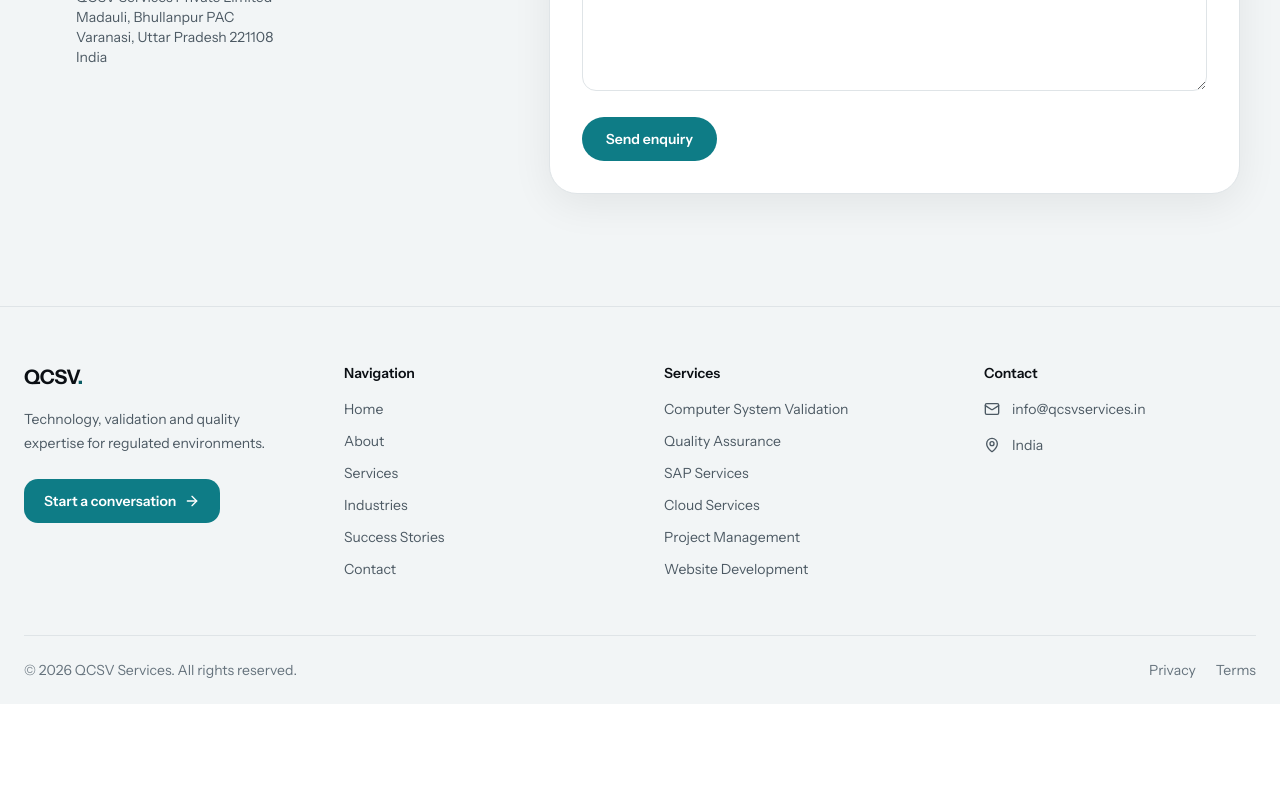
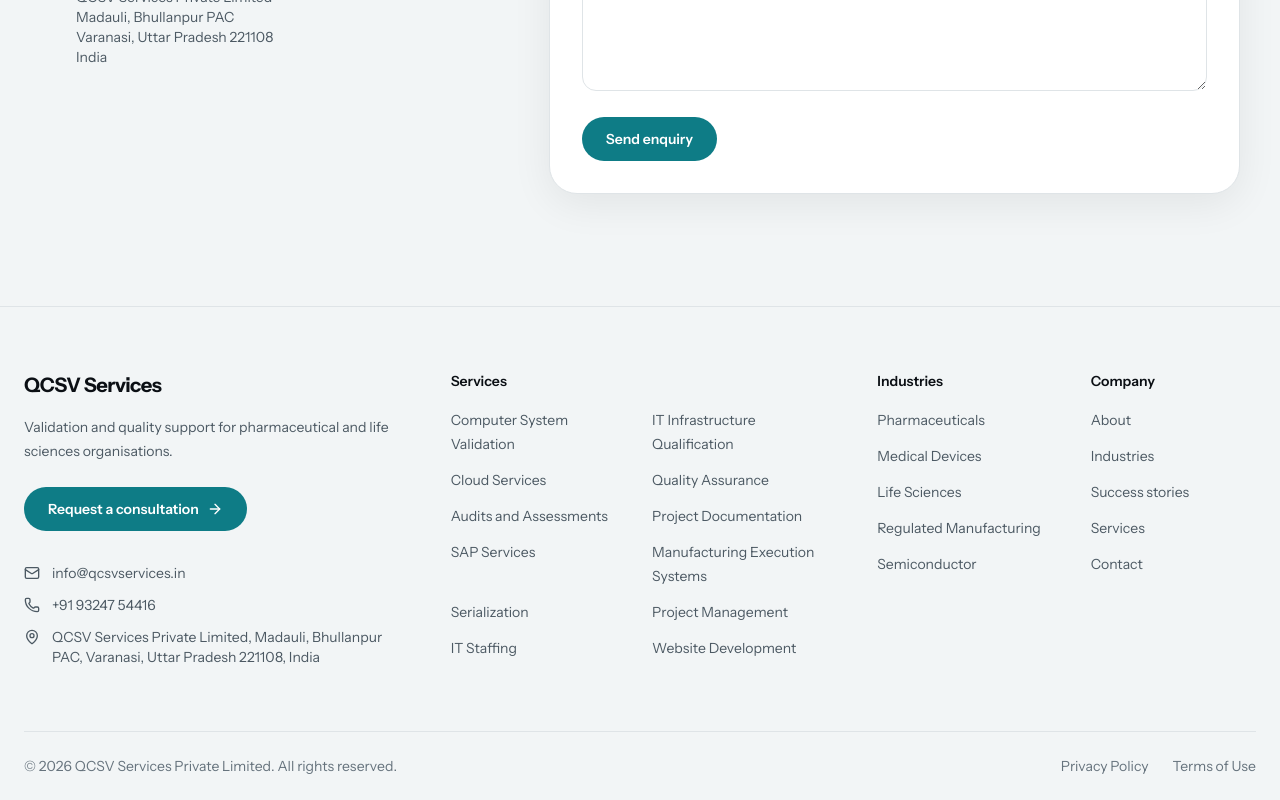
Before and after one commit to singhavinash2402-blckflm/qcsvservices, a Next.js app: page / in a window 1280 px wide. Shown: the part 6258-7058 px from the top of the page. Before the commit the page ends 6962 px from the top, so only its background shows below. Built offline with nearby package versions, Linux system fonts and the light colour scheme; no server answers.

Commit message:
feat: rebuilt footer with all services, industries, contact details and legal links; privacy policy and terms of use pages

```diff
--- /dev/null
+++ b/src/app/privacy/page.tsx
@@ -0,0 +1,15 @@
+import type { Metadata } from "next";
+
+import { LegalPage } from "@/components/legal/legal-page";
+import { privacyPolicy } from "@/config/legal";
+
+export const metadata: Metadata = {
+  title: "Privacy Policy",
+  description:
+    "How QCSV Services collects, uses and protects personal information submitted through this website.",
+  alternates: { canonical: "/privacy" }
+};
+
+export default function PrivacyPage() {
+  return <LegalPage document={privacyPolicy} />;
+}
--- /dev/null
+++ b/src/app/terms/page.tsx
@@ -0,0 +1,14 @@
+import type { Metadata } from "next";
+
+import { LegalPage } from "@/components/legal/legal-page";
+import { termsOfUse } from "@/config/legal";
+
+export const metadata: Metadata = {
+  title: "Terms of Use",
+  description: "The terms that apply when you use the QCSV Services website.",
+  alternates: { canonical: "/terms" }
+};
+
+export default function TermsPage() {
+  return <LegalPage document={termsOfUse} />;
+}
--- a/src/components/layout/footer.tsx
+++ b/src/components/layout/footer.tsx
@@ -1,143 +1,135 @@
-"use client";
+import Link from "next/link";
+import { ArrowRight, Mail, MapPin, Phone } from "lucide-react";
 
+import { ConsultationButton } from "@/components/consultation/consultation-button";
 import { ScrollLink } from "@/components/ui/scroll-link";
-import { ArrowRight, Mail, MapPin } from "lucide-react";
+import { industries } from "@/config/industries";
+import { services } from "@/config/services";
+import { siteConfig } from "@/config/site";
 
-const navigation = [
-  { label: "Home", href: "/" },
+const company = [
   { label: "About", href: "/about" },
-  { label: "Services", href: "/services" },
   { label: "Industries", href: "/industries" },
-  { label: "Success Stories", href: "/success-stories" },
-  { label: "Contact", href: "/#contact" }
+  { label: "Success stories", href: "/success-stories" },
+  { label: "Services", href: "/services" }
 ];
 
-const services = [
-  {
-    label: "Computer System Validation",
-    href: "/services/computer-system-validation"
-  },
-  {
-    label: "Quality Assurance",
-    href: "/services/quality-assurance"
-  },
-  {
-    label: "SAP Services",
-    href: "/services/sap-services"
-  },
-  {
-    label: "Cloud Services",
-    href: "/services/cloud-services"
-  },
-  {
-    label: "Project Management",
-    href: "/services/project-management"
-  },
-  {
-    label: "Website Development",
-    href: "/services/website-development"
-  }
-];
+const linkClass =
+  "text-sm text-[var(--foreground-muted)] transition-colors hover:text-[var(--foreground)]";
+const headingClass = "text-sm font-semibold text-[var(--foreground)]";
 
 export function Footer() {
+  const { email, phone, phoneHref, addressLines } = siteConfig.contact;
+
   return (
     <footer className="border-t border-[var(--border)] bg-[var(--surface)]">
       <div className="qcsv-container-wide">
-        <div className="grid gap-10 py-14 md:grid-cols-2 lg:grid-cols-4 lg:gap-12">
-          <div className="lg:col-span-1">
-            <ScrollLink
+        <div className="grid gap-12 py-16 lg:grid-cols-12">
+          <div className="lg:col-span-4">
+            <Link
               href="/"
-              className="font-display text-xl font-bold tracking-tight text-[var(--foreground)]"
+              className="text-xl font-bold tracking-tight text-[var(--foreground)]"
             >
-              QCSV<span className="text-[var(--primary-text)]">.</span>
-            </ScrollLink>
-
+              QCSV Services
+            </Link>
             <p className="mt-4 max-w-sm text-sm leading-6 text-[var(--foreground-muted)]">
-              Technology, validation and quality expertise for regulated
-              environments.
+              Validation and quality support for pharmaceutical and life
+              sciences organisations.
             </p>
 
-            <ScrollLink
-              href="/#contact"
-              className="mt-6 inline-flex min-h-11 items-center justify-center rounded-[var(--radius-md)] bg-[var(--primary)] px-5 py-3 text-sm font-semibold text-white transition-colors hover:bg-[var(--primary-hover)] focus-visible:outline-2 focus-visible:outline-offset-2 focus-visible:outline-[var(--primary)]"
-            >
-              Start a conversation
+            <ConsultationButton className="mt-6 inline-flex min-h-11 items-center justify-center rounded-full bg-[var(--primary)] px-6 py-3 text-sm font-semibold text-white transition-colors hover:bg-[var(--primary-hover)] focus-visible:outline-2 focus-visible:outline-offset-2 focus-visible:outline-[var(--primary)]">
+              Request a consultation
               <ArrowRight aria-hidden="true" className="ml-2 h-4 w-4" />
-            </ScrollLink>
+            </ConsultationButton>
+
+            <div className="mt-8 space-y-3 text-sm text-[var(--foreground-muted)]">
+              <a
+                href={`mailto:${email}`}
+                className="flex items-center gap-3 hover:text-[var(--foreground)]"
+              >
+                <Mail aria-hidden="true" className="h-4 w-4 shrink-0" />
+                {email}
+              </a>
+              <a
+                href={phoneHref}
+                className="flex items-center gap-3 hover:text-[var(--foreground)]"
+              >
+                <Phone aria-hidden="true" className="h-4 w-4 shrink-0" />
+                {phone}
+              </a>
+              <address className="flex items-start gap-3 not-italic">
+                <MapPin
+                  aria-hidden="true"
+                  className="mt-0.5 h-4 w-4 shrink-0"
+                />
+                <span>{addressLines.join(", ")}</span>
+              </address>
+            </div>
           </div>
 
-          <div>
-            <h2 className="text-sm font-semibold text-[var(--foreground)]">
-              Navigation
-            </h2>
+          <nav aria-label="Footer services" className="lg:col-span-4">
+            <h2 className={headingClass}>Services</h2>
+            <ul className="mt-4 grid gap-x-6 gap-y-3 sm:grid-cols-2">
+              {services.map((service) => (
+                <li key={service.slug}>
+                  <Link
+                    href={`/services/${service.slug}`}
+                    className={linkClass}
+                  >
+                    {service.name}
+                  </Link>
+                </li>
+              ))}
+            </ul>
+          </nav>
 
-            <nav
-              className="mt-4 flex flex-col gap-3"
-              aria-label="Footer navigation"
-            >
-              {navigation.map((item) => (
-                <ScrollLink
-                  key={item.href}
-                  href={item.href}
-                  className="text-sm text-[var(--foreground-muted)] transition-colors hover:text-[var(--foreground)]"
-                >
-                  {item.label}
+          <nav aria-label="Footer industries" className="lg:col-span-2">
+            <h2 className={headingClass}>Industries</h2>
+            <ul className="mt-4 space-y-3">
+              {industries.map((industry) => (
+                <li key={industry.slug}>
+                  <Link
+                    href={`/industries/${industry.slug}`}
+                    className={linkClass}
+                  >
+                    {industry.name}
+                  </Link>
+                </li>
+              ))}
+            </ul>
+          </nav>
+
+          <nav aria-label="Footer company" className="lg:col-span-2">
+            <h2 className={headingClass}>Company</h2>
+            <ul className="mt-4 space-y-3">
+              {company.map((item) => (
+                <li key={item.href}>
+                  <Link href={item.href} className={linkClass}>
+                    {item.label}
+                  </Link>
+                </li>
+              ))}
+              <li>
+                <ScrollLink href="/#contact" className={linkClass}>
+                  Contact
                 </ScrollLink>
-              ))}
-            </nav>
-          </div>
-
-          <div>
-            <h2 className="text-sm font-semibold text-[var(--foreground)]">
-              Services
-            </h2>
-
-            <nav
-              className="mt-4 flex flex-col gap-3"
-              aria-label="Footer services"
-            >
-              {services.map((service) => (
-                <ScrollLink
-                  key={service.href}
-                  href={service.href}
-                  className="text-sm text-[var(--foreground-muted)] transition-colors hover:text-[var(--foreground)]"
-                >
-                  {service.label}
-                </ScrollLink>
-              ))}
-            </nav>
-          </div>
-
-          <div>
-            <h2 className="text-sm font-semibold text-[var(--foreground)]">
-              Contact
-            </h2>
-
-            <div className="mt-4 flex flex-col gap-4 text-sm text-[var(--foreground-muted)]">
-              <a
-                href="mailto:info@qcsvservices.in"
-                className="inline-flex items-center gap-3 transition-colors hover:text-[var(--foreground)]"
-              >
-                <Mail aria-hidden="true" className="h-4 w-4 shrink-0" />
-                <span>info@qcsvservices.in</span>
-              </a>
-
-              <div className="inline-flex items-center gap-3">
-                <MapPin aria-hidden="true" className="h-4 w-4 shrink-0" />
-                <span>India</span>
-              </div>
-            </div>
-          </div>
+              </li>
+            </ul>
+          </nav>
         </div>
 
         <div className="flex flex-col gap-4 border-t border-[var(--border)] py-6 text-sm text-[var(--foreground-subtle)] sm:flex-row sm:items-center sm:justify-between">
           <p>
-            © {new Date().getFullYear()} QCSV Services. All rights reserved.
+            © {new Date().getFullYear()} {siteConfig.legalName}. All rights
+            reserved.
           </p>
-
-          <div className="flex gap-5">
-            <span>Privacy</span>
-            <span>Terms</span>
+          <div className="flex gap-6">
+            <Link href="/privacy" className="hover:text-[var(--foreground)]">
+              Privacy Policy
+            </Link>
+            <Link href="/terms" className="hover:text-[var(--foreground)]">
+              Terms of Use
+            </Link>
           </div>
         </div>
       </div>
--- /dev/null
+++ b/src/components/legal/legal-page.tsx
@@ -0,0 +1,54 @@
+import { Footer } from "@/components/layout/footer";
+import { Header } from "@/components/layout/header";
+import type { LegalDocument } from "@/config/legal";
+
+export function LegalPage({ document }: Readonly<{ document: LegalDocument }>) {
+  return (
+    <div className="min-h-screen bg-[var(--background)]">
+      <Header />
+
+      <main className="qcsv-container-wide py-16 md:py-24">
+        <div className="max-w-3xl">
+          <h1 className="text-4xl font-bold tracking-[-0.035em] text-[var(--foreground)] md:text-5xl">
+            {document.title}
+          </h1>
+          <p className="mt-3 text-sm font-semibold text-[var(--primary-text)]">
+            Last updated {document.updated}
+          </p>
+          <p className="mt-6 text-lg leading-8 text-[var(--foreground-muted)]">
+            {document.intro}
+          </p>
+
+          <div className="mt-12 space-y-10">
+            {document.sections.map((section, index) => (
+              <section key={section.heading}>
+                <h2 className="text-xl font-bold tracking-tight text-[var(--foreground)]">
+                  {index + 1}. {section.heading}
+                </h2>
+                {section.paragraphs?.map((paragraph) => (
+                  <p
+                    key={paragraph}
+                    className="mt-3 leading-7 text-[var(--foreground-muted)]"
+                  >
+                    {paragraph}
+                  </p>
+                ))}
+                {section.bullets ? (
+                  <ul className="mt-3 list-disc space-y-2 pl-6 text-[var(--foreground-muted)]">
+                    {section.bullets.map((bullet) => (
+                      <li key={bullet} className="leading-7">
+                        {bullet}
+                      </li>
+                    ))}
+                  </ul>
+                ) : null}
+              </section>
+            ))}
+          </div>
+        </div>
+      </main>
+
+      <Footer />
+    </div>
+  );
+}
--- /dev/null
+++ b/src/config/legal.ts
@@ -0,0 +1,141 @@
+export type LegalDocument = {
+  title: string;
+  updated: string;
+  intro: string;
+  sections: { heading: string; paragraphs?: string[]; bullets?: string[] }[];
+};
+
+/**
+ * Draft legal text for the client's legal adviser to review before launch.
+ * Points to confirm: data retention period, hosting and email provider
+ * locations, grievance officer details, governing courts.
+ */
+export const privacyPolicy: LegalDocument = {
+  title: "Privacy Policy",
+  updated: "October 2026",
+  intro:
+    "This policy explains what personal information QCSV Services collects through this website, how we use it and the choices you have.",
+  sections: [
+    {
+      heading: "Who we are",
+      paragraphs: [
+        "This website is operated by QCSV Services Private Limited, Madauli, Bhullanpur PAC, Varanasi, Uttar Pradesh 221108, India. In this policy, QCSV, we and us mean QCSV Services Private Limited.",
+        "You can contact us about this policy at info@qcsvservices.in."
+      ]
+    },
+    {
+      heading: "Information we collect",
+      bullets: [
+        "Enquiry details: your name, company, business email address, phone number if you give one, the service you are interested in and your message.",
+        "Technical information: your IP address, browser type and the pages you visit, recorded in standard server logs by our hosting and security systems.",
+        "Preferences: your light or dark theme choice, stored in your own browser."
+      ]
+    },
+    {
+      heading: "How we use it",
+      bullets: [
+        "To reply to your enquiry and follow up on it.",
+        "To run, secure and improve this website.",
+        "To meet our legal obligations."
+      ],
+      paragraphs: ["We do not sell your personal information."]
+    },
+    {
+      heading: "Who we share it with",
+      paragraphs: [
+        "We share information only with service providers who host this website or deliver email on our behalf, and only so they can provide those services. We may also disclose information where the law requires it."
+      ]
+    },
+    {
+      heading: "Cookies and similar technologies",
+      paragraphs: [
+        "This website does not use advertising or tracking cookies. Your theme choice is stored locally in your browser. If we add website analytics in future, we will update this page and ask for your consent where it is required."
+      ]
+    },
+    {
+      heading: "How long we keep it",
+      paragraphs: [
+        "We keep enquiry details for as long as we need them to respond to you and to manage any business relationship that follows, and for as long as the law requires."
+      ]
+    },
+    {
+      heading: "Your rights",
+      paragraphs: [
+        "Under applicable Indian law, including the Digital Personal Data Protection Act, 2023, you may have the right to access your personal data, correct it, have it erased and withdraw your consent. To use any of these rights, email us at info@qcsvservices.in and we will respond within a reasonable time."
+      ]
+    },
+    {
+      heading: "Security and transfers",
+      paragraphs: [
+        "We take reasonable steps to protect the information we hold, but no method of transmission or storage is completely secure. Our hosting and email providers may process information on servers outside India."
+      ]
+    },
+    {
+      heading: "Children",
+      paragraphs: [
+        "This website is intended for business visitors and is not directed at children."
+      ]
+    },
+    {
+      heading: "Changes to this policy",
+      paragraphs: [
+        "We may update this policy from time to time. The date at the top shows when it was last changed."
+      ]
+    }
+  ]
+};
+
+export const termsOfUse: LegalDocument = {
+  title: "Terms of Use",
+  updated: "October 2026",
+  intro:
+    "By using this website you agree to these terms. If you do not agree, please do not use the site.",
+  sections: [
+    {
+      heading: "Information on this website",
+      paragraphs: [
+        "The content on this website is general information about QCSV Services and our services. It is not professional, legal or regulatory advice, and you should not rely on it as such. We take care to keep it accurate, but we may change it at any time without notice."
+      ]
+    },
+    {
+      heading: "Using the website",
+      paragraphs: [
+        "You may use this website for lawful purposes only. You must not interfere with its operation, attempt to gain unauthorised access to it or its systems, or use it to send harmful or misleading material."
+      ]
+    },
+    {
+      heading: "Intellectual property",
+      paragraphs: [
+        "The content, design and images on this website belong to QCSV Services or its licensors. You may view and print pages for your own business use, but you may not copy, republish or sell the content without our written permission."
+      ]
+    },
+    {
+      heading: "Third-party names and links",
+      paragraphs: [
+        "Product and company names mentioned on this website, such as SAP, TraceLink, Optel and Empower, belong to their respective owners and are used only to describe our work. They do not mean we are affiliated with or endorsed by those owners. We are not responsible for the content of external websites we may link to."
+      ]
+    },
+    {
+      heading: "Enquiries",
+      paragraphs: [
+        "Sending an enquiry through this website does not create a contract between you and QCSV Services. Any engagement starts only when both parties agree to it in writing."
+      ]
+    },
+    {
+      heading: "Disclaimer and limit of liability",
+      paragraphs: [
+        "This website is provided as it is, without warranties of any kind. To the extent the law allows, QCSV Services is not liable for any loss arising from your use of, or reliance on, this website."
+      ]
+    },
+    {
+      heading: "Governing law",
+      paragraphs: ["These terms are governed by the laws of India."]
+    },
+    {
+      heading: "Changes and contact",
+      paragraphs: [
+        "We may update these terms from time to time. The date at the top shows when they were last changed. Questions about these terms can be sent to info@qcsvservices.in."
+      ]
+    }
+  ]
+};
```
